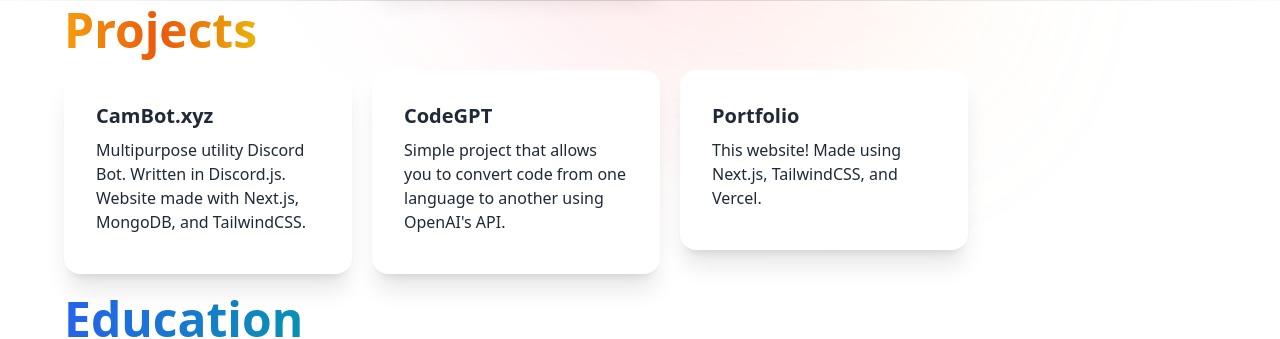
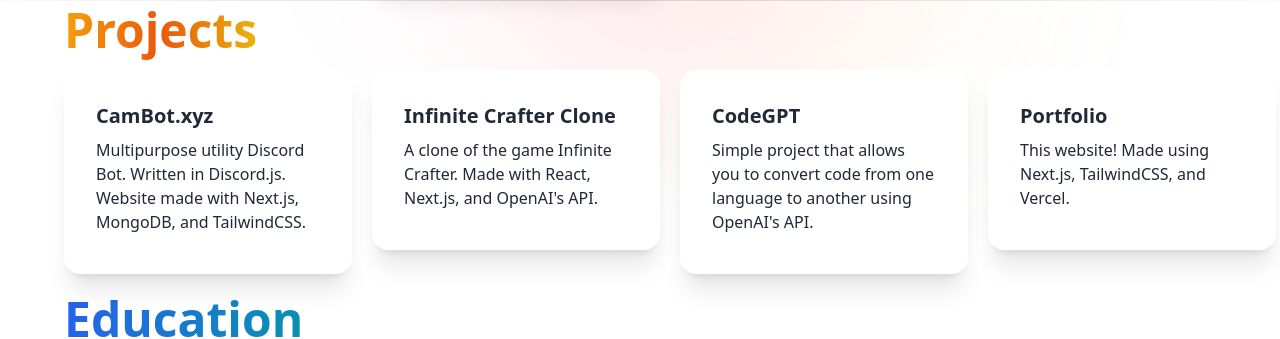
Before and after one commit to jtljrdn/portfolio, a Next.js app: page / in a window 1280 px wide. Shown: the part 807-1146 px from the top of the page. Built offline with nearby package versions, Linux system fonts and the light colour scheme; grey boxes are pictures that could not be loaded.

Commit message:
Add Infinite Crafter Clone card

```diff
--- a/app/page.jsx
+++ b/app/page.jsx
@@ -82,6 +82,12 @@
           picture={false}
         />
         <Card
+          name="Infinite Crafter Clone"
+          data="A clone of the game Infinite Crafter. Made with React, Next.js, and OpenAI's API."
+          link="https://infinite-crafter-clone.vercel.app"
+          picture={false}
+        />
+        <Card
           name="CodeGPT"
           data="Simple project that allows you to convert code from one language to another using OpenAI's API."
           link="https://code-gpt-zeta.vercel.app"
```
